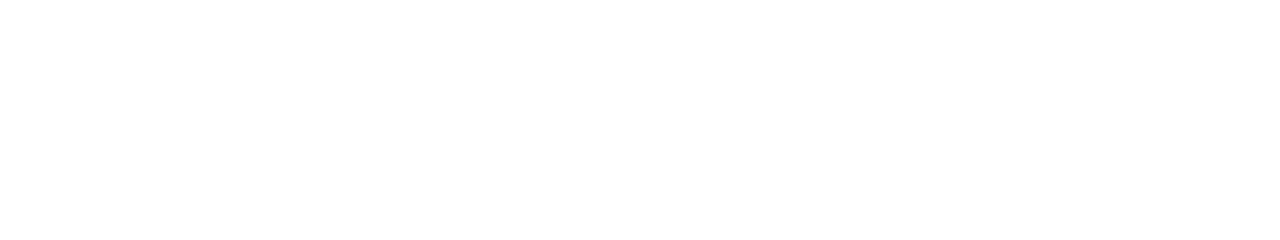
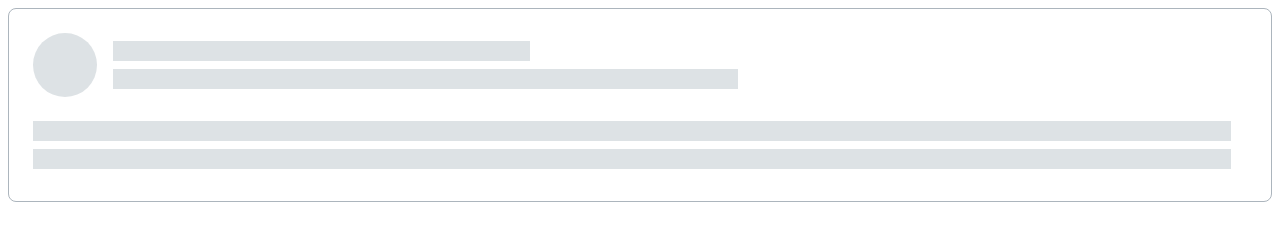
Before and after one commit to js-tasks-ru/htmlcss-20220317_studilovvlad, a website: page 04-lection2/02-skeleton/index.html in a window 1280 px wide. Drawn offline with Linux system fonts and the light colour scheme.

Commit message:
edited  solution for 4-2

```diff
--- a/04-lection2/02-skeleton/index.html
+++ b/04-lection2/02-skeleton/index.html
@@ -6,6 +6,18 @@
         <link rel="stylesheet" href="./skeleton.css">
     </head>
     <body>
-
+        <div class = "skeleton">
+            <div class = "skeleton__header">
+                <div class = "skeleton__header__avatar"></div>
+                <div class = "skeleton__header__lines">
+                    <div class = "skeleton__line line_1"></div>
+                    <div class = "skeleton__line line_2"></div>
+                </div>
+            </div>
+            <div class = "skeleton__body">
+                <div class = "skeleton__line line_3"></div>
+                <div class = "skeleton__line line_3"></div>
+            </div>
+        </div>
     </body>
 </html>
--- a/04-lection2/02-skeleton/skeleton.css
+++ b/04-lection2/02-skeleton/skeleton.css
@@ -0,0 +1,55 @@
+.skeleton {
+    border: 1px solid #ACB5BD;
+    border-radius: 8px;
+    display: flex;
+    flex-direction: column;
+}
+
+.skeleton__header {
+    display: flex;
+    flex-direction: row;
+    margin-bottom: 24px;
+}
+
+.skeleton__body {
+    margin-left: 24px;
+    margin-right: 40px;
+}
+
+.skeleton__header__lines {
+    flex-grow: 1;
+    flex-basis: auto;
+    margin-top: 32px;
+    margin-left: 16px;
+}
+
+.skeleton__header__avatar {
+    border-radius: 50%;
+    width: 64px;
+    height: 64px;
+    background: var(--grey-2);
+    margin-top: 24px;
+    margin-left: 24px;
+}
+
+.skeleton__line {
+    background: var(--grey-2);
+    height: 20px;
+}
+
+.line_1 {
+    width: 36%;
+    margin-bottom: 8px;
+}
+
+.line_2 {
+    width: 54%;
+}
+
+.line_3 {
+    margin-bottom: 8px;
+}
+
+.line_3:last-child {
+    margin-bottom: 32px;
+}
```
